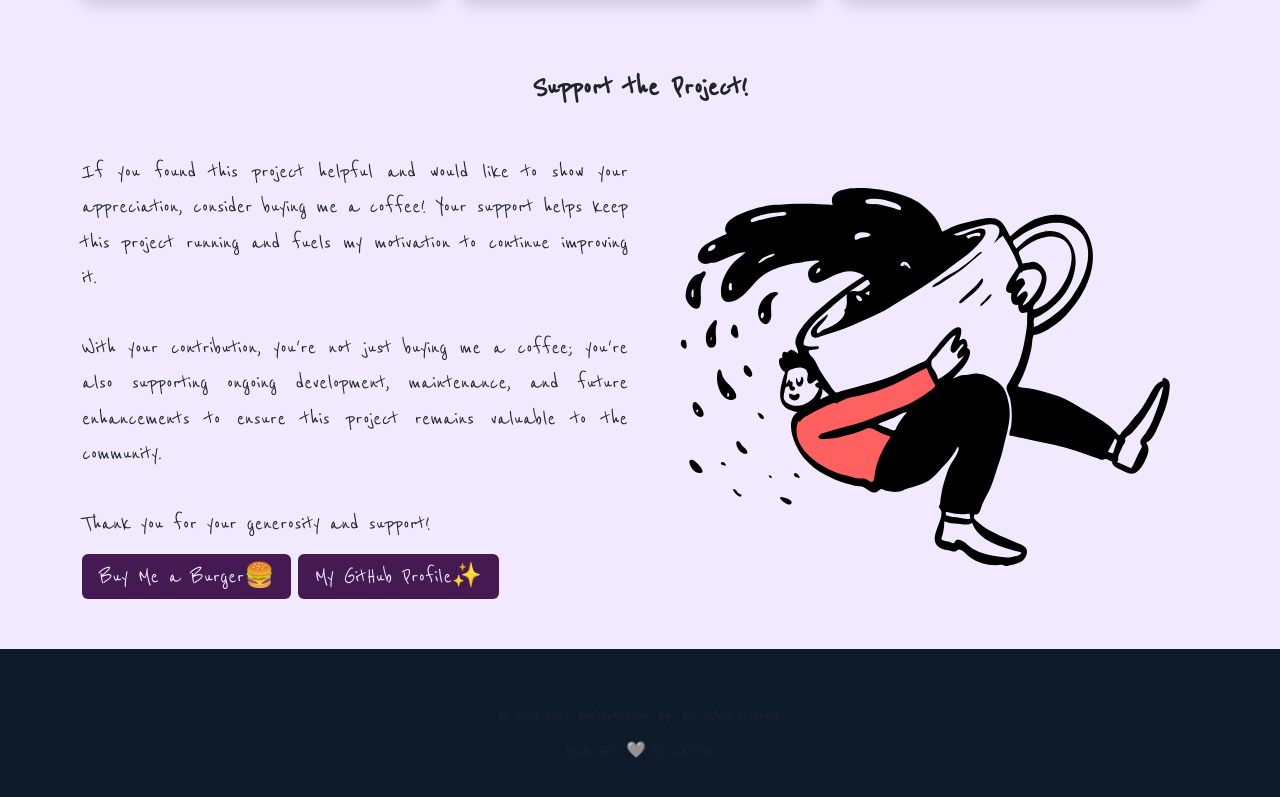
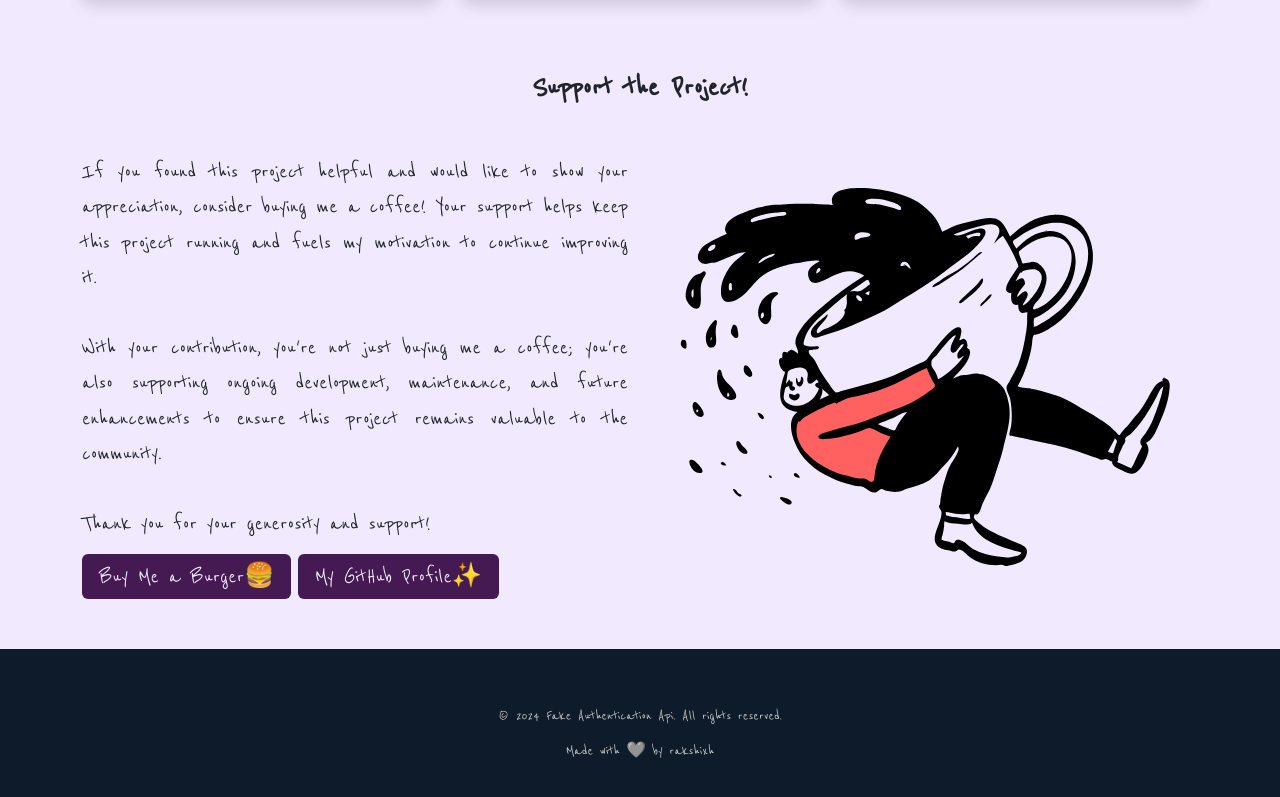
Before and after one commit to rakshixh/FakeAuthentication-API, a website: page website/index.html in a window 1280 px wide. Shown: the part 1260-2057 px from the top of the page. Drawn offline with nearby package versions, Linux system fonts and the light colour scheme.

Commit message:
added style for footer text style

```diff
--- a/website/style.css
+++ b/website/style.css
@@ -191,3 +191,7 @@ button.navbar-toggler:focus {
     padding: 50px 10px 50px 10px;
     margin-top: 50px;
 }
+
+.footer-text {
+    color: #ccc;
+}
```
